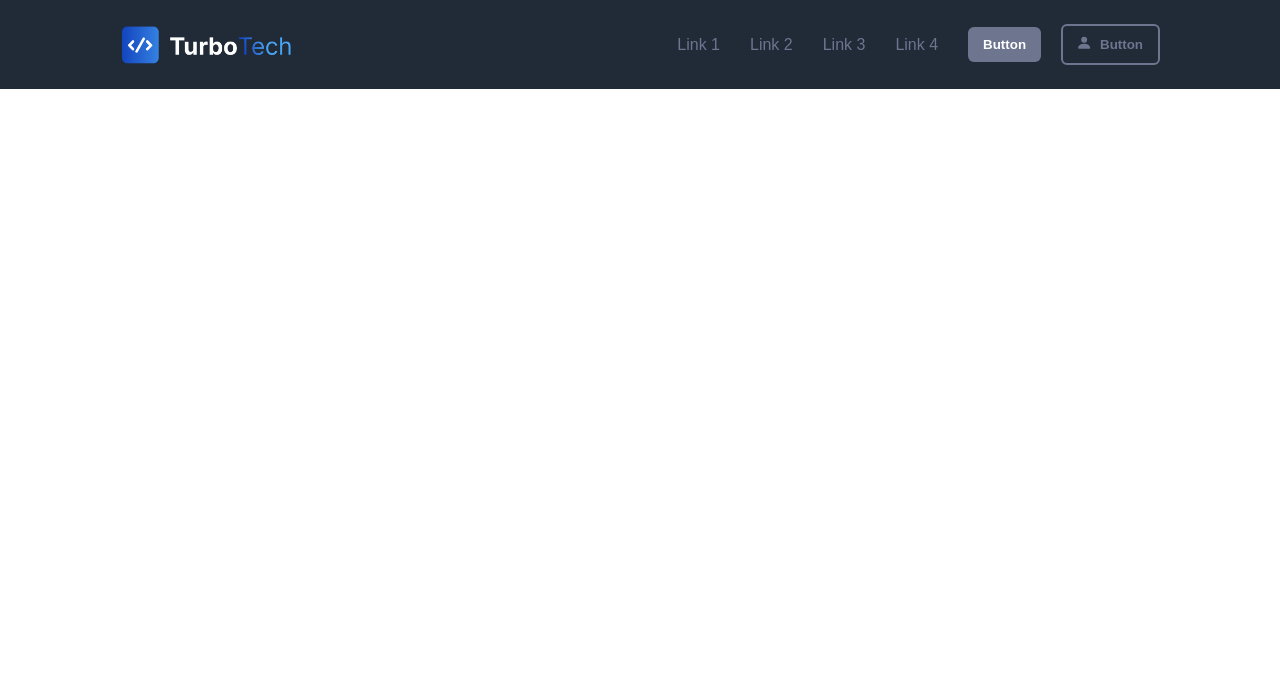
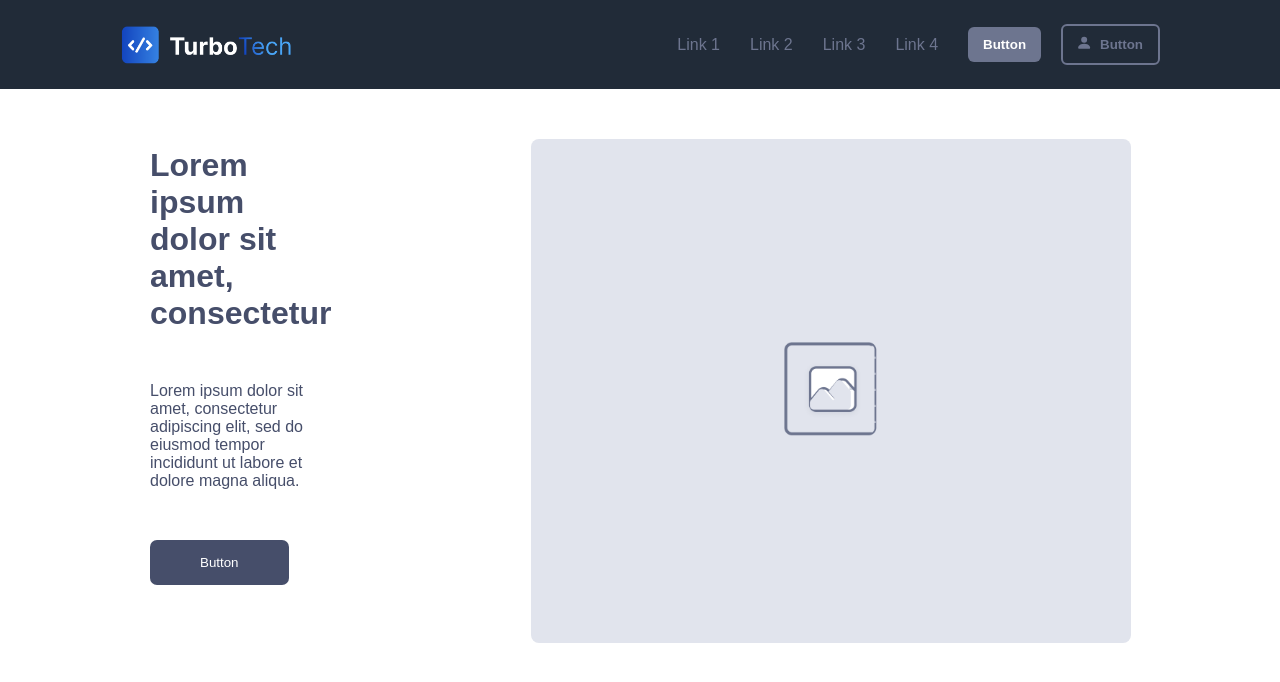
Before and after one commit to ArthurRibbeiro/testewebsite, a React (Create React App) app: page / in a window 1280 px wide. Shown: the top 682 px of the page. Built offline with nearby package versions, Linux system fonts and the light colour scheme.

Commit message:
parte do corpo modulaarizado criado

```diff
--- a/src/App.js
+++ b/src/App.js
@@ -2,12 +2,15 @@ import logo from './logo.svg';
 import './App.css';
 import Cabecalho from './componentes/cabecalho';
 import Apresentacao from './componentes/apresentacao';
+import Form from './componentes/form';
 
 function App() {
   return (
     <>
     <Cabecalho />
     <Apresentacao />
+
+    <Form />
 
 
 
--- a/src/componentes/apresentacao.js
+++ b/src/componentes/apresentacao.js
@@ -1,6 +1,19 @@
+import img1 from "../assets/img1.png"
+import "./estilos/apresentacao.css"
+
 function Apresentacao(){
     return(
-        <></>
+        <div className="apresentacao">
+            <div className="texto">
+                <h1>Lorem ipsum dolor sit amet, consectetur </h1>
+                <p>Lorem ipsum dolor sit amet, consectetur adipiscing elit, sed do eiusmod tempor incididunt ut labore et dolore magna aliqua.</p>
+                <button>Button</button>
+            </div>
+            <div className="imgspace">
+                <img src={img1} />
+            </div>
+
+        </div>
 
     )
 }
--- /dev/null
+++ b/src/componentes/estilos/apresentacao.css
@@ -0,0 +1,40 @@
+.apresentacao{
+    display: flex;
+    flex-direction: row;
+    color: #464e6a;
+
+    margin:  50px 150px;
+}
+.texto{
+    padding-right:200px;
+
+    display: flex;
+    align-items:baseline;
+    justify-content: center;
+    flex-direction: column;
+}
+
+.texto > *{
+    margin-bottom: 50px;
+
+}
+
+.texto button{
+    background-color: #464e6a;
+    color: white;
+    padding: 15px 50px;
+    border-radius: 7px;
+    border: 0;
+}
+
+.imgspace{
+    padding: 200px 250px;
+    background-color: #e1e4ed;
+    border-radius: 8px;
+
+}
+
+.imgspace img{
+    height: 100px;
+    width: 100px;
+}
```
Also changed, not shown: src/assets/img1.png (added).
